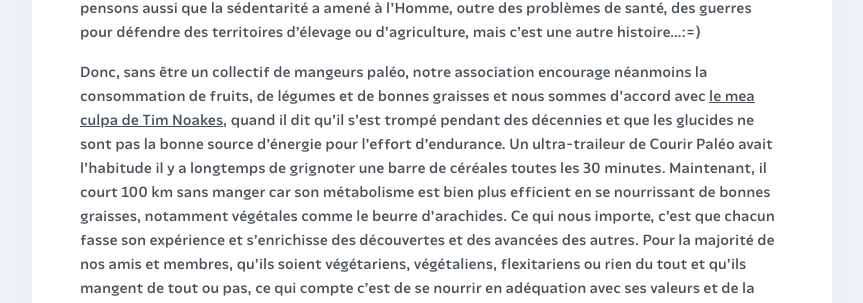
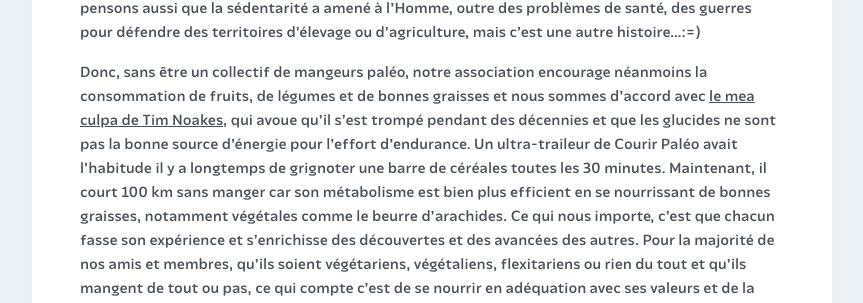
Before and after one commit to courirpaleo/courirpaleo.github.io, a Jekyll site: the page built from _pages/ressources.md, in a window 1280 px wide and 900 px high, scrolled down 3734 px. Shown: the part 151-454 px from the top of the window, without its empty margins (208-1071 px from the left). Built offline with Jekyll 4.4.1, drawn with Linux system fonts in a browser that asks for light colours; some web fonts are replaced; some of the changed text lies outside the part shown.

Commit message:
Update ressources.md

```diff
--- a/_pages/ressources.md
+++ b/_pages/ressources.md
@@ -32,7 +32,7 @@ Quelques astuces pour gagner en souplesse et en résistance&nbsp;:
 ![Courir Paleo](/assets/images/CourirPaleo_photo_marque_MQ_1200px.jpg)
 Chacun réagit différemment à la nourriture, chacun mange comme il veut et au club nous ne faisons que partager nos impressions, nos sensations et nos bonnes pratiques sans dogmatisme et sans nous mêler des préférences des uns et des autres. Ce qui est sûr néanmoins, et pour honorer notre nom, c'est que nous encourageons les coureuses et les coureurs à respecter la Nature, les saisons, à soutenir les petits producteurs locaux, à manger sainement, de manière efficiente et respectueuse pour la Planète comme pour nos systèmes digestifs et le bon fonctionnement de nos muscles, nos organes, nos tendons, notre squelette etc. L'Homme paléolithique, chasseur-cueilleur, était naturellement endurant, frugal, forcément locavore et respectueux des saisons, beaucoup moins mangeur de viande que ce que des légendes préhistoriques peuvent le laisser croire. NB&nbsp;: Nous pensons aussi que la sédentarité a amené à l'Homme, outre des problèmes de santé, des guerres pour défendre des territoires d'élevage ou d'agriculture, mais c'est une autre histoire...:=)
 
-Donc, sans être un collectif de mangeurs paléo, notre association encourage néanmoins la consommation de fruits, de légumes et de bonnes graisses et nous sommes d'accord avec [le mea culpa de Tim Noakes](https://www2.u-trail.com/tim-noakes), quand il dit qu'il s'est trompé pendant des décennies et que les glucides ne sont pas la bonne source d'énergie pour l'effort d'endurance. Un ultra-traileur de Courir&nbsp;Paléo avait l'habitude il y a longtemps de grignoter une barre de céréales toutes les 30&nbsp;minutes. Maintenant, il court 100&nbsp;km sans manger car son métabolisme est bien plus efficient en se nourrissant de bonnes graisses, notamment végétales comme le beurre d'arachides. Ce qui nous importe, c'est que chacun fasse son expérience et s'enrichisse des découvertes et des avancées des autres. Pour la majorité de nos amis et membres, qu'ils soient végétariens, végétaliens, flexitariens ou rien du tout et qu'ils mangent de tout ou pas, ce qui compte c'est de se nourrir en adéquation avec ses valeurs et de la meilleure façon pour son corps, pour autrui (les producteurs) et pour la Nature.
+Donc, sans être un collectif de mangeurs paléo, notre association encourage néanmoins la consommation de fruits, de légumes et de bonnes graisses et nous sommes d'accord avec [le mea culpa de Tim Noakes](https://www2.u-trail.com/tim-noakes), qui avoue qu'il s'est trompé pendant des décennies et que les glucides ne sont pas la bonne source d'énergie pour l'effort d'endurance. Un ultra-traileur de Courir&nbsp;Paléo avait l'habitude il y a longtemps de grignoter une barre de céréales toutes les 30&nbsp;minutes. Maintenant, il court 100&nbsp;km sans manger car son métabolisme est bien plus efficient en se nourrissant de bonnes graisses, notamment végétales comme le beurre d'arachides. Ce qui nous importe, c'est que chacun fasse son expérience et s'enrichisse des découvertes et des avancées des autres. Pour la majorité de nos amis et membres, qu'ils soient végétariens, végétaliens, flexitariens ou rien du tout et qu'ils mangent de tout ou pas, ce qui compte c'est de se nourrir en adéquation avec ses valeurs et de la meilleure façon pour son corps, pour autrui (les producteurs) et pour la Nature.
 
 ## Lectures
 ### Attention «&nbsp;grands livres rouges&nbsp;»&nbsp;!
```
